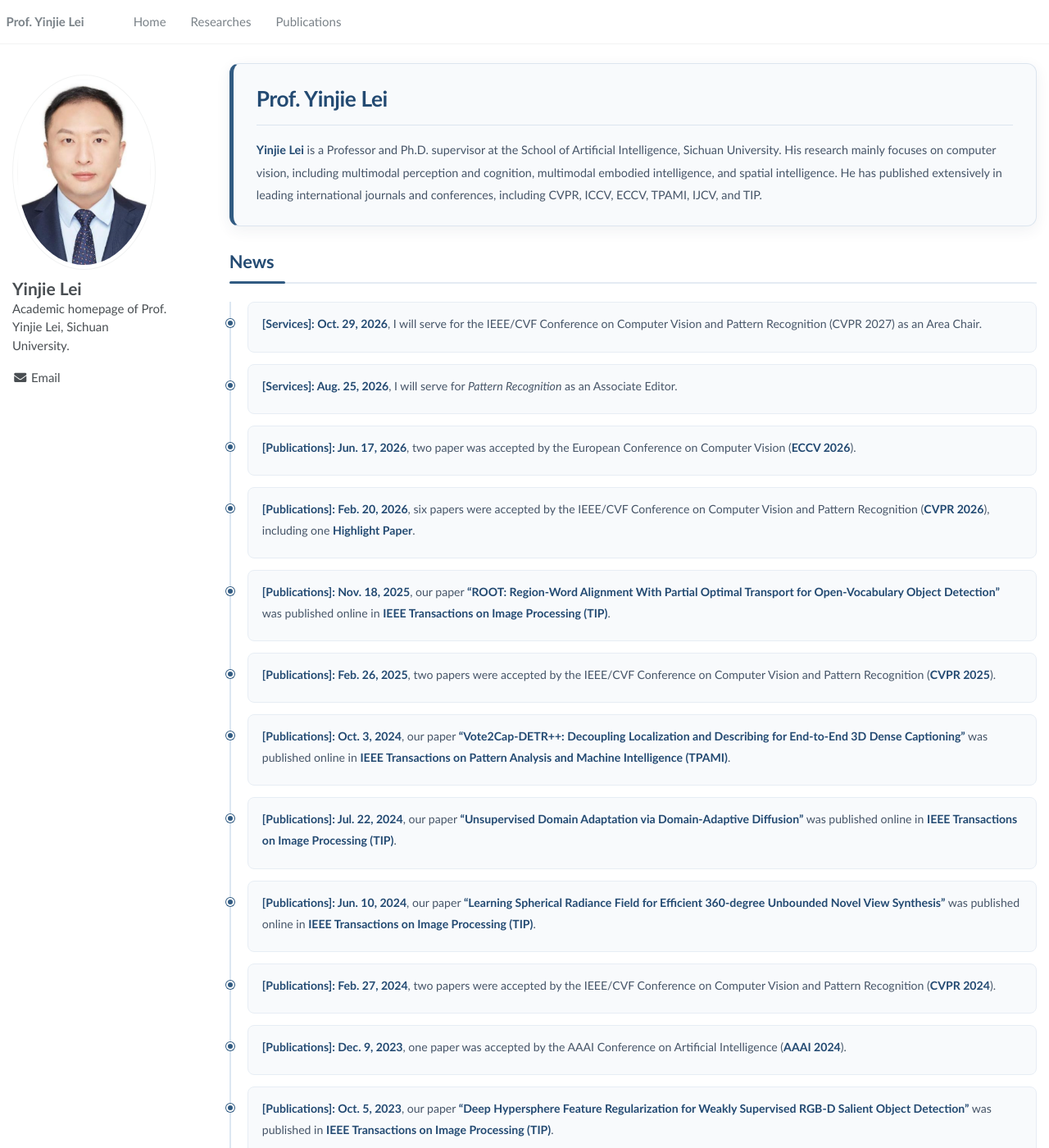
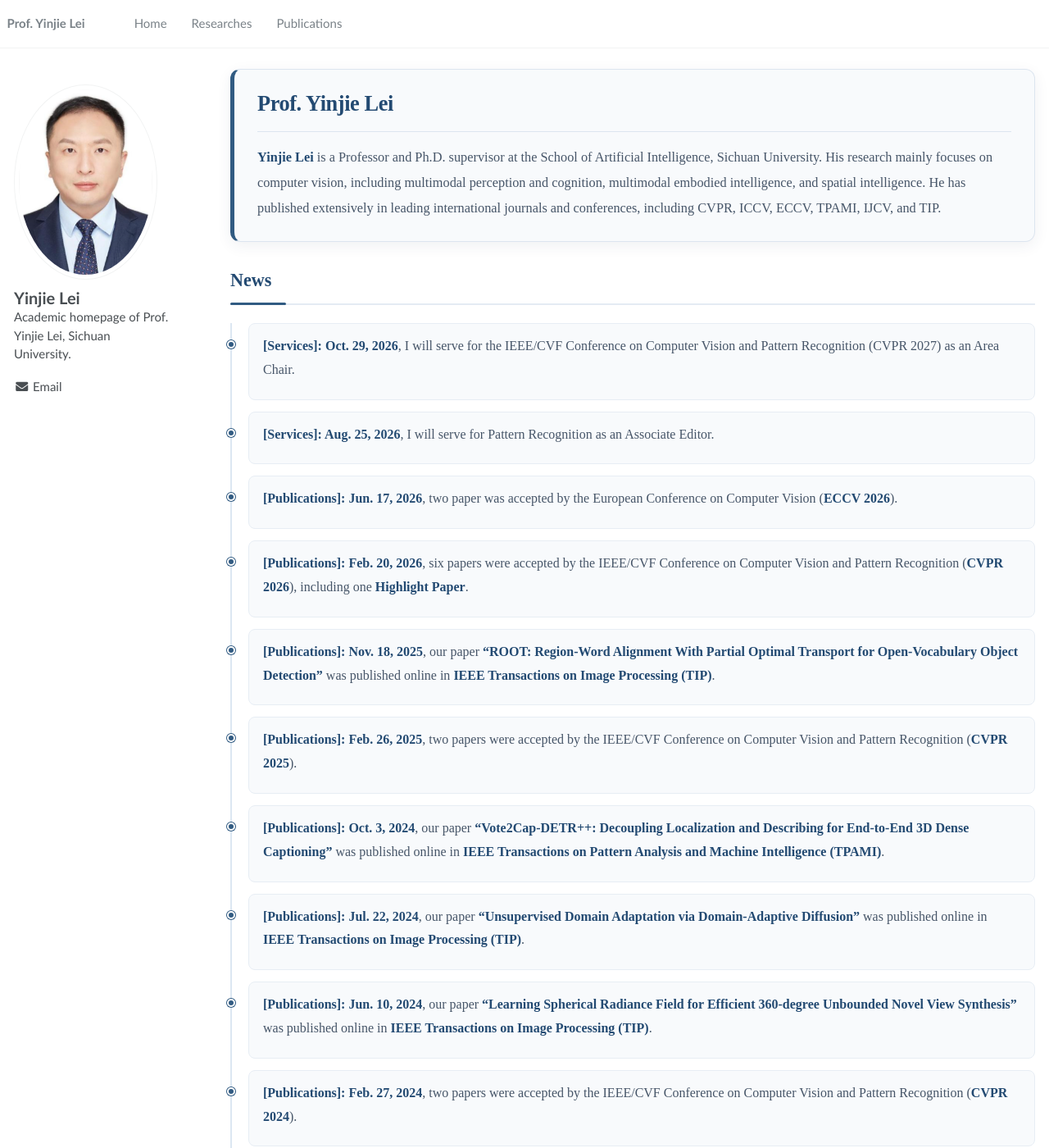
Before and after one commit to leolyj/leolyj.github.io, a Jekyll site: the page built from _pages/about.md, in a window 1280 px wide and 1400 px high. Shown: the whole window at 82% size. Built offline with Jekyll 4.4.1, drawn with Linux system fonts in a browser that asks for light colours.

Commit message:
Improve global typography

```diff
--- a/_sass/_page.scss
+++ b/_sass/_page.scss
@@ -1174,3 +1174,124 @@
     left: -27px;
   }
 }
+
+
+/* ========================================
+   Global Typography Optimization
+   全站字体、字号及粗细统一
+   ======================================== */
+
+/* 1. 全站字体 */
+body,
+button,
+input,
+select,
+textarea {
+  font-family: "Times New Roman", Times,
+               "Songti SC", SimSun, serif !important;
+}
+
+/* 所有普通文本继承统一字体 */
+body * {
+  font-family: inherit;
+}
+
+/* 2. 正文字号及行间距 */
+body {
+  font-size: 17px !important;
+  line-height: 1.7 !important;
+}
+
+/* 3. 页面主标题 */
+.page__content h1 {
+  font-size: 1.55em !important;
+  font-weight: 700 !important;
+  line-height: 1.4;
+}
+
+/* 4. 二级标题 */
+.page__content h2 {
+  font-size: 1.3em !important;
+  font-weight: 700 !important;
+  line-height: 1.5;
+}
+
+/* 5. 三级标题 */
+.page__content h3 {
+  font-size: 1.08em !important;
+  font-weight: 700 !important;
+}
+
+/* 6. 导航栏 */
+.masthead__menu-item {
+  font-size: 15px !important;
+}
+
+/* 7. 左侧个人资料 */
+.author__name {
+  font-size: 20px !important;
+  font-weight: 700 !important;
+}
+
+.author__bio,
+.author__urls {
+  font-size: 15px !important;
+  line-height: 1.65 !important;
+}
+
+/* 8. News 时间轴 */
+.news-section li {
+  font-size: 16px !important;
+  line-height: 1.8 !important;
+}
+
+/* 9. Publications 时间轴 */
+.publication-timeline li {
+  font-size: 16px !important;
+  line-height: 1.8 !important;
+}
+
+/* 10. Research Interests */
+.interest-content h3 {
+  font-size: 18px !important;
+}
+
+.interest-content p {
+  font-size: 16px !important;
+  line-height: 1.7 !important;
+}
+
+/* 11. 全站取消斜体，保留粗体 */
+em,
+i,
+cite,
+dfn,
+var {
+  font-style: normal !important;
+}
+
+/* 12. 加粗统一 */
+strong,
+b {
+  font-weight: 700 !important;
+}
+
+/* 13. 手机端适配 */
+@media (max-width: 600px) {
+  body {
+    font-size: 16px !important;
+  }
+
+  .page__content h1 {
+    font-size: 1.45em !important;
+  }
+
+  .page__content h2 {
+    font-size: 1.25em !important;
+  }
+
+  .news-section li,
+  .publication-timeline li {
+    font-size: 16px !important;
+  }
+}
```
